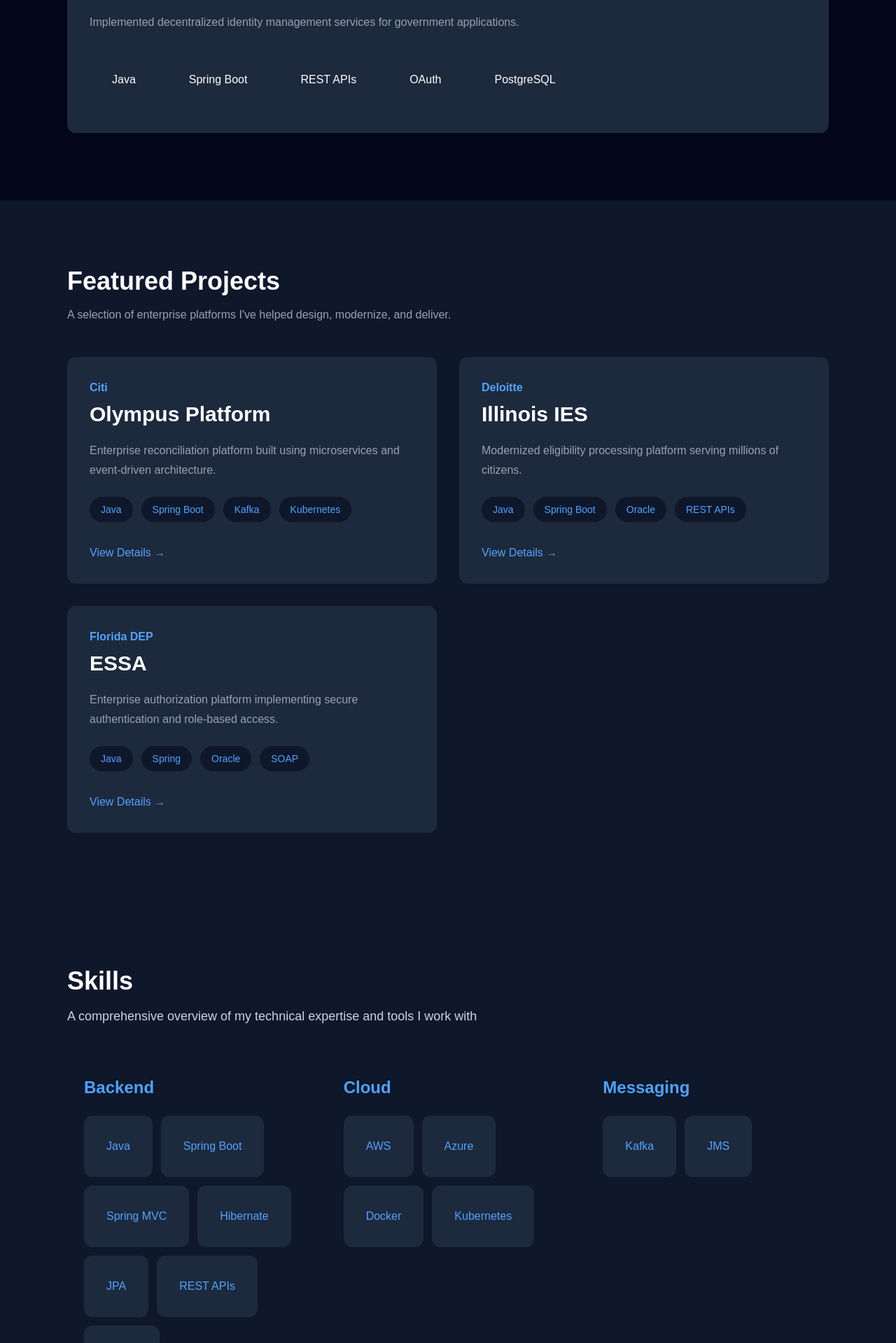
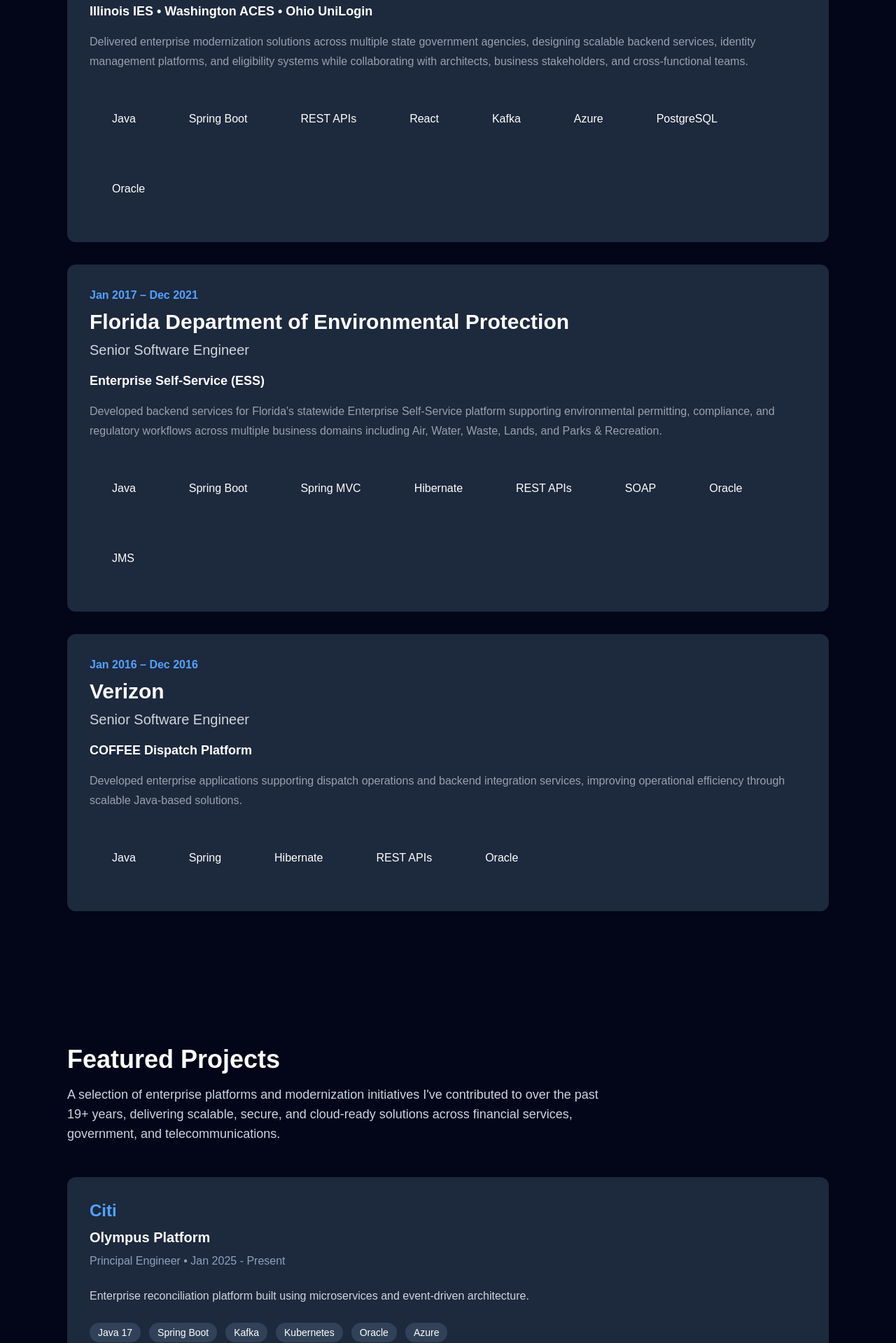
Before and after one commit to mahshankar/mahesh-portfolio, a Next.js app: page / in a window 1280 px wide. Shown: the part 2302-4221 px from the top of the page at 70% size. Built offline with nearby package versions, Linux system fonts and the light colour scheme.

Commit message:
Sprint 10: Add expandable project details with React useState

```diff
--- a/app/components/cards/ProjectCard.tsx
+++ b/app/components/cards/ProjectCard.tsx
@@ -1,35 +1,49 @@
+"use client";
+
+import { useState } from "react";
+
 type ProjectCardProps = {
-
-    title: string;
-
-    client: string;
-
+    company: string;
+    project: string;
+    role: string;
+    duration: string;
     description: string;
-
+    businessProblem: string;
+    responsibilities: string[];
     technologies: string[];
-
+    architecture: string[];
+    achievements: string[];
 };
 
 export default function ProjectCard({
-    title,
-    client,
+    company,
+    project,
+    role,
+    duration,
     description,
     technologies,
+    responsibilities,
+    businessProblem,
+    architecture,
+    achievements
 }: ProjectCardProps) {
-
+    const [expanded, setExpanded] = useState(false);
     return (
 
         <div className="bg-slate-800 rounded-xl p-8 hover:bg-slate-700 hover:-translate-y-1 hover:shadow-xl transition-all duration-300">
 
-            <p className="text-blue-400 font-semibold">
-                {client}
+            <h3 className="text-2xl font-bold text-blue-400">
+                {company}
+            </h3>
+
+            <p className="text-xl font-semibold mt-2">
+                {project}
+            </p>
+            <p className="text-slate-400 mt-2">
+                {role} • {duration}
             </p>
 
-            <h3 className="text-3xl font-bold mt-2">
-                {title}
-            </h3>
-
-            <p className="text-gray-400 mt-5 leading-7">
+            <p className="text-gray-300 mt-6 leading-7">
                 {description}
             </p>
 
@@ -39,7 +53,7 @@
 
                     <span
                         key={tech}
-                        className="bg-slate-900 text-blue-400 px-4 py-2 rounded-full text-sm font-medium"
+                        className="bg-slate-700 px-3 py-1 rounded-full text-sm"
                     >
                         {tech}
                     </span>
@@ -48,8 +62,57 @@
 
             </div>
 
-            <button className="mt-8 text-blue-400 hover:text-white transition">
-                View Details →
+            {expanded && (
+                <div className="mt-8 border-t border-slate-700 pt-6">
+
+                    <h4 className="text-lg font-semibold text-blue-400">
+                        Business Problem
+                    </h4>
+
+                    <p className="text-slate-300 mt-2">
+                        {businessProblem}
+                    </p>
+
+                    <h4 className="text-lg font-semibold text-blue-400 mt-8">
+                                        Responsibilities
+                                    </h4>
+
+                                    <ul className="list-disc list-inside mt-3 space-y-2 text-slate-300">
+                                        {responsibilities.map((item, index) => (
+                                            <li key={item}>
+                                                {item}
+                                            </li>
+                                        ))}
+                                    </ul>
+                     <h4 className="text-lg font-semibold text-blue-400 mt-8">
+                      Architecture
+                      </h4>
+                        <ul className="list-disc list-inside mt-3 space-y-2 text-slate-300">
+                                {architecture.map((item, index) => (
+                                    <li key={item}>
+                                  {item}
+                                   </li>
+                                   ))}
+                           </ul>
+                       <h4 className="text-lg font-semibold text-blue-400 mt-8">
+                           Achievements
+                         </h4>
+                    <ul className="list-disc list-inside mt-3 space-y-2 text-slate-300">
+                        {achievements.map((item, index) => (
+                          <li key={item}>
+                         {item}
+                         </li>
+                        ))}
+                    </ul>
+
+
+                </div>
+
+
+            )}
+
+            <button onClick={() => setExpanded(!expanded)} className="mt-8 text-blue-400 hover:text-white transition">
+               {expanded ? "Show Less ↑" : "View Details →"}
             </button>
 
         </div>
--- a/app/components/sections/Projects.tsx
+++ b/app/components/sections/Projects.tsx
@@ -7,34 +7,29 @@
 
         <section
                     id="projects"
-            className="bg-slate-900 text-white py-24"
+                    className="bg-slate-950 text-white py-24"
                 >
-
                     <div className="max-w-6xl mx-auto px-8">
 
-                <h2 className="text-4xl font-bold">
+                        <h2 className="text-4xl font-bold mb-4">
                             Featured Projects
                         </h2>
 
-                <p className="text-gray-400 mt-4">
-                    A selection of enterprise platforms I've helped design, modernize, and deliver.
+                        <p className="text-lg text-slate-300 mb-12 max-w-3xl">
+                            A selection of enterprise platforms and modernization initiatives
+                            I've contributed to over the past 19+ years, delivering scalable,
+                            secure, and cloud-ready solutions across financial services,
+                            government, and telecommunications.
                         </p>
 
-                <div className="grid md:grid-cols-2 gap-8 mt-12">
+                        <div className="grid gap-8">
 
                     {projects.map((project) => (
 
                         <ProjectCard
 
                             key={project.id}
-
-                            title={project.title}
-
-                            client={project.client}
-
-                            description={project.description}
-
-                            technologies={project.technologies}
+                            {...project}
 
                         />
 
--- a/app/data/experience.ts
+++ b/app/data/experience.ts
@@ -3,46 +3,99 @@
     {
         id: 1,
 
-        company: "Citi",
+        company: "Citi Bank",
 
-        role: "Senior Solution Specialist",
+        role: "Principal Engineer / Senior Solution Specialist",
 
         duration: "Oct 2025 – Present",
 
         project: "Olympus Platform",
 
         description:
-            "Designed and developed enterprise reconciliation microservices for large-scale banking platforms.",
+            "Leading the design and development of enterprise reconciliation platforms for large-scale financial systems, driving modernization initiatives using cloud-native microservices and event-driven architecture.",
 
         technologies: [
-            "Java",
+            "Java 17",
             "Spring Boot",
             "Kafka",
             "Kubernetes",
-            "Oracle"
+            "Oracle",
+            "Azure"
         ]
     },
 
     {
         id: 2,
 
-        company: "Deloitte",
+        company: "Deloitte Consulting",
 
         role: "Senior Solution Specialist",
 
-        duration: "Nov 2024 – Sep 2025",
+        duration: "Dec 2021 – Sep 2025",
 
-        project: "Ohio DFS - UniLogin",
+        project: "Illinois IES • Washington ACES • Ohio UniLogin",
 
         description:
-            "Implemented decentralized identity management services for government applications.",
+            "Delivered enterprise modernization solutions across multiple state government agencies, designing scalable backend services, identity management platforms, and eligibility systems while collaborating with architects, business stakeholders, and cross-functional teams.",
 
         technologies: [
             "Java",
             "Spring Boot",
             "REST APIs",
-            "OAuth",
-            "PostgreSQL"
+            "React",
+            "Kafka",
+            "Azure",
+            "PostgreSQL",
+            "Oracle"
+        ]
+    },
+
+    {
+        id: 3,
+
+        company: "Florida Department of Environmental Protection",
+
+        role: "Senior Software Engineer",
+
+        duration: "Jan 2017 – Dec 2021",
+
+        project: "Enterprise Self-Service (ESS)",
+
+        description:
+            "Developed backend services for Florida's statewide Enterprise Self-Service platform supporting environmental permitting, compliance, and regulatory workflows across multiple business domains including Air, Water, Waste, Lands, and Parks & Recreation.",
+
+        technologies: [
+            "Java",
+            "Spring Boot",
+            "Spring MVC",
+            "Hibernate",
+            "REST APIs",
+            "SOAP",
+            "Oracle",
+            "JMS"
+        ]
+    },
+
+    {
+        id: 4,
+
+        company: "Verizon",
+
+        role: "Senior Software Engineer",
+
+        duration: "Jan 2016 – Dec 2016",
+
+        project: "COFFEE Dispatch Platform",
+
+        description:
+            "Developed enterprise applications supporting dispatch operations and backend integration services, improving operational efficiency through scalable Java-based solutions.",
+
+        technologies: [
+            "Java",
+            "Spring",
+            "Hibernate",
+            "REST APIs",
+            "Oracle"
         ]
     }
 
--- a/app/data/projects.ts
+++ b/app/data/projects.ts
@@ -1,57 +1,181 @@
+export type Project = {
+    id: number;
+
+    company: string;
+
+    project: string;
+
+    role: string;
+
+    duration: string;
+
+    description: string;
+
+    businessProblem: string;
+
+    responsibilities: string[];
+
+    technologies: string[];
+
+    architecture: string[];
+
+    achievements: string[];
+
+};
+
+
+
+
 export const projects = [
 
     {
         id: 1,
 
-        title: "Olympus Platform",
+        company: "Citi",
 
-        client: "Citi",
+        project: "Olympus Platform",
 
-        description:
-            "Enterprise reconciliation platform built using microservices and event-driven architecture.",
+        role: "Principal Engineer",
+
+        duration: "Jan 2025 - Present",
+
+        description: "Enterprise reconciliation platform built using microservices and event-driven architecture.",
+
+        businessProblem: "Designed and modernized an enterprise reconciliation platform capable of processing large-scale financial transactions while improving scalability and resiliency.",
+
+        responsibilities: [
+                "Designed RESTful APIs",
+                "Led microservice development",
+                "Reviewed architecture",
+                "Mentored developers"
+        ],
 
         technologies: [
-            "Java",
-            "Spring Boot",
-            "Kafka",
-            "Kubernetes"
-        ]
+               "Java 17",
+               "Spring Boot",
+               "Kafka",
+               "Kubernetes",
+               "Oracle",
+               "Azure"
+        ],
+
+        architecture: [
+                          "REST APIs",
+                          "Kafka",
+                          "Microservices",
+                          "Oracle",
+                          "Elasticsearch"
+                      ],
+
+        achievements: [
+                          "Modernized legacy applications",
+                          "Improved scalability",
+                          "Reduced manual reconciliation effort",
+                          "Delivered enterprise APIs"
+                      ],
+
     },
 
     {
         id: 2,
 
-        title: "Illinois IES",
+        company: "Deloitte",
 
-        client: "Deloitte",
+        project: "Illinois IES",
 
-        description:
-            "Modernized eligibility processing platform serving millions of citizens.",
+        role: "Senior Engineer",
+
+        duration: "Mar 2021 - Dec 2024",
+
+        description: "Modernized eligibility processing platform serving millions of citizens.",
+
+        businessProblem: "Outdated eligibility processing system leading to delays and errors.",
+
+        responsibilities: [
+            "Developed and maintained microservices using Spring Boot.",
+            "Implemented RESTful APIs for seamless integration.",
+            "Optimized database queries for improved performance."
+        ],
 
         technologies: [
             "Java",
             "Spring Boot",
             "Oracle",
             "REST APIs"
-        ]
+        ],
+
+        architecture: [
+            "Microservices",
+            "API Gateway"
+        ],
+
+        achievements: [
+            "Reduced eligibility processing time by 60%.",
+            "Improved system scalability and reliability."
+        ],
+
     },
 
-    {
+
+{
         id: 3,
 
-        title: "ESSA",
+        company: "Florida DEP",
 
-        client: "Florida DEP",
+        project: "ESSA",
 
-        description:
-            "Enterprise authorization platform implementing secure authentication and role-based access.",
+        role: "Senior Engineer",
+
+        duration: "Mar 2021 - Dec 2024",
+
+        description: "Enterprise authorization platform implementing secure authentication and role-based access.",
+
+        businessProblem: "Outdated eligibility processing system leading to delays and errors.",
+
+        responsibilities: [
+            "Designed and implemented enterprise REST and SOAP services supporting statewide permitting workflows.",
+            "Developed Spring Boot and Java applications for permit processing and business rule execution.",
+            "Integrated multiple enterprise systems using REST APIs, SOAP services, and JMS messaging.",
+            "Collaborated with business analysts and environmental program teams to translate complex regulatory requirements into scalable software solutions.",
+            "Modernized legacy J2EE components and improved maintainability through modular service-oriented architecture.",
+            "Optimized SQL queries and backend processing for high-volume permit transactions.",
+            "Participated in Agile development, production support, code reviews, and release planning."
+        ],
 
         technologies: [
-            "Java",
-            "Spring",
+            "Java 8",
+            "Spring Boot",
+            "Spring MVC",
+            "Hibernate",
+            "JPA",
+            "REST APIs",
+            "SOAP",
             "Oracle",
-            "SOAP"
-        ]
-    }
+            "JMS",
+            "Maven",
+            "Jenkins",
+            "Git",
+            "AWS",
+            "Docker"
+        ],
+
+        architecture: [
+            "Contributed to the modernization of Florida DEP enterprise permitting platform.",
+            "Developed scalable backend services supporting multiple environmental regulatory programs.",
+            "Improved integration between permitting applications and enterprise systems.",
+            "Enhanced maintainability through modular service-oriented design.",
+            "Delivered secure and reliable solutions supporting statewide environmental compliance initiatives."
+        ],
+
+        achievements: [
+            "Contributed to the modernization of Florida DEPs enterprise permitting platform.",
+            "Developed scalable backend services supporting multiple environmental regulatory programs.",
+            "Improved integration between permitting applications and enterprise systems.",
+            "Enhanced maintainability through modular service-oriented design.",
+            "Delivered secure and reliable solutions supporting statewide environmental compliance initiatives."
+        ],
+
+    },
+
 
 ];
```
Lines whose indentation alone changed are shown as unchanged.
